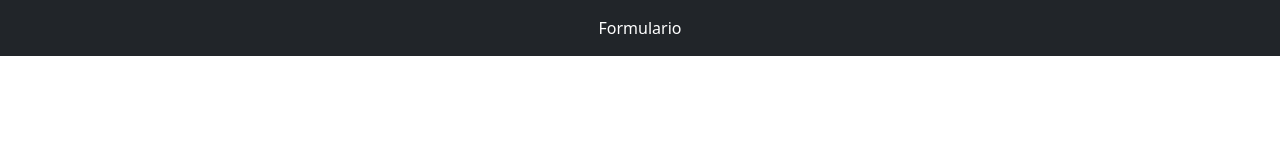
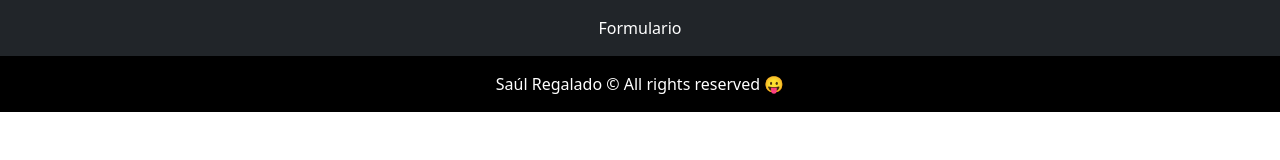
Before and after one commit to Saulrega/formularioUcamp, a plain HTML site: page index.html in a window 1280 px wide. Drawn offline with nearby package versions, Linux system fonts and the light colour scheme; a web font is replaced by a local one.

Commit message:
Crear footer

```diff
--- a/index.html
+++ b/index.html
@@ -41,8 +41,9 @@
 
   </main>
 
-  <footer>
-  </footer>
+  <footer class="animate__animated animate__fadeInUp">
+   Saúl Regalado &copy; All rights reserved 😛
+ </footer>
 
   <script src="https://cdn.jsdelivr.net/npm/bootstrap@5.2.3/dist/js/bootstrap.bundle.min.js"></script>
 
--- a/style.css
+++ b/style.css
@@ -0,0 +1,16 @@
+* {
+   margin: 0;
+   padding: 0;
+   box-sizing: border-box;
+}
+
+
+
+
+
+footer {
+   padding: 1rem;
+   background-color: black;
+   color: white;
+   text-align: center;
+}
```
